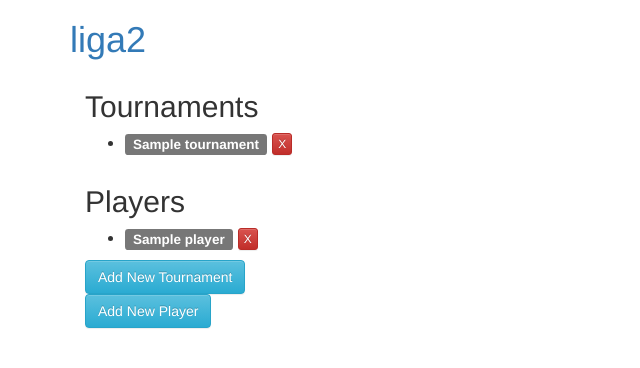
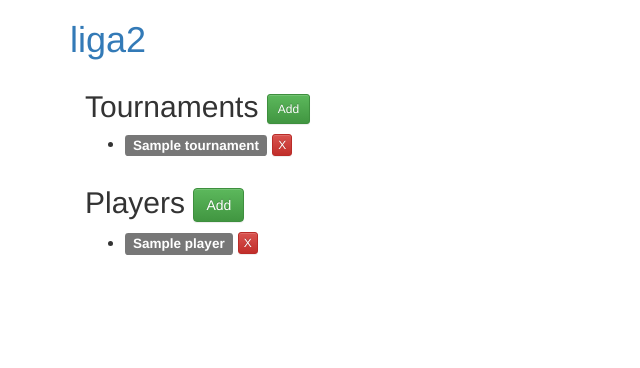
Before and after one commit to rubzo/liga2, a Django app: template liga2/templates/liga2/index.html in a window 1280 px wide. Shown: the top 368 px of the page, without its empty margins (0-640 px from the left). Run offline with Django 3.2, Linux system fonts and the light colour scheme; the template is opened without the code that fills it: most values are stand-ins (such as "Sample title", 1, 10 or a date in 2020); some libraries are stand-ins or nearby versions.

Commit message:
moved add buttons in index

```diff
--- a/liga2/templates/liga2/index.html
+++ b/liga2/templates/liga2/index.html
@@ -3,7 +3,7 @@
 {% block content %}
 
 <div class="container">
-  <h2>Tournaments</h2>
+  <h2>Tournaments <a href="{% url 'tournament_add' %}" class="btn btn-success btn-sm" role="button">Add</a></h2>
   <h4>
   <ul>
     {% for t in tournaments %}
@@ -17,7 +17,7 @@
 </div>
 
 <div class="container">
-  <h2>Players</h2>
+  <h2>Players <a href="{% url 'player_add' %}" class="btn btn-success" role="button">Add</a></h2>
   <h4>
   <ul>
     {% for p in players %}
@@ -31,12 +31,4 @@
   </h4>
 </div>
 
-<div class="container">
-  <a href="{% url 'tournament_add' %}" class="btn btn-info" role="button">Add New Tournament</a>
-</div>
-
-<div class="container">
-  <a href="{% url 'player_add' %}" class="btn btn-info" role="button">Add New Player</a>
-</div>
-
 {% endblock %}
```
